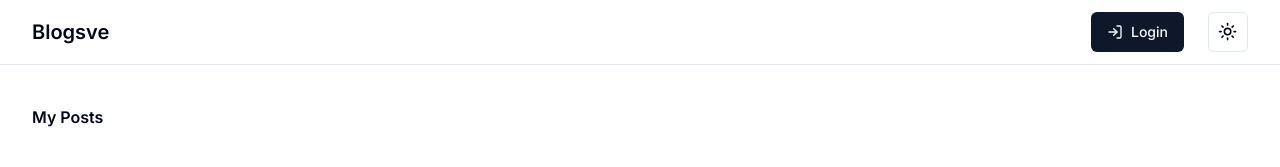
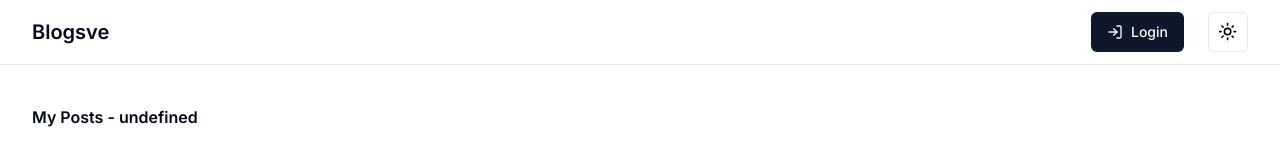
Before and after one commit to russellbanares322/blogsve, a Next.js app: page /my-posts in a window 1280 px wide. Shown: the top 167 px of the page. Built offline with nearby package versions, Linux system fonts and the light colour scheme; no server answers.

Commit message:
feat: display blogs data total count

```diff
--- a/src/app/my-posts/page.tsx
+++ b/src/app/my-posts/page.tsx
@@ -11,11 +11,12 @@ const MyPosts = () => {
   const userId = user?.id as string;
 
   const myBlogs = useQuery(api.blogs.getBlogByAuthorId, { authorId: userId });
-  const hasNoBlogCreated = myBlogs?.length === 0;
+  const blogsDataTotalCount = myBlogs?.length;
+  const hasNoBlogCreated = blogsDataTotalCount === 0;
 
   return (
     <div className="container min-h-screen h-full">
-      <p className="page-title">My Posts</p>
+      <p className="page-title">{`My Posts - ${blogsDataTotalCount}`}</p>
       {hasNoBlogCreated && (
         <div className="flex items-center justify-center flex-col mt-10 gap-4">
           <h1>You haven't posted blog yet</h1>
```
